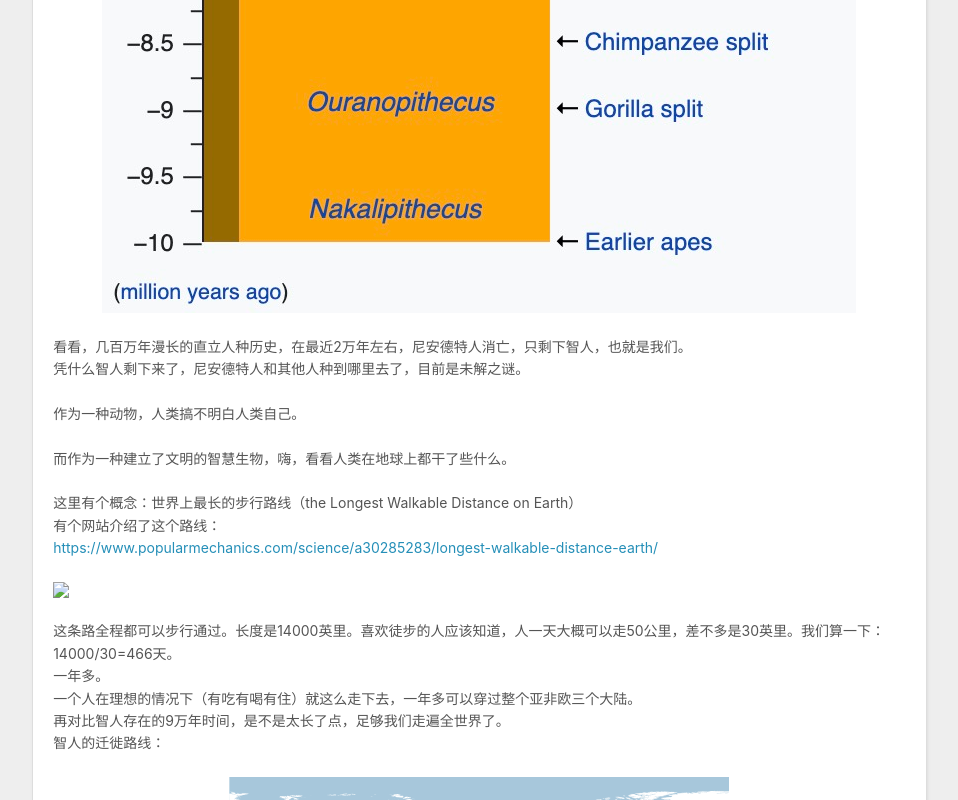
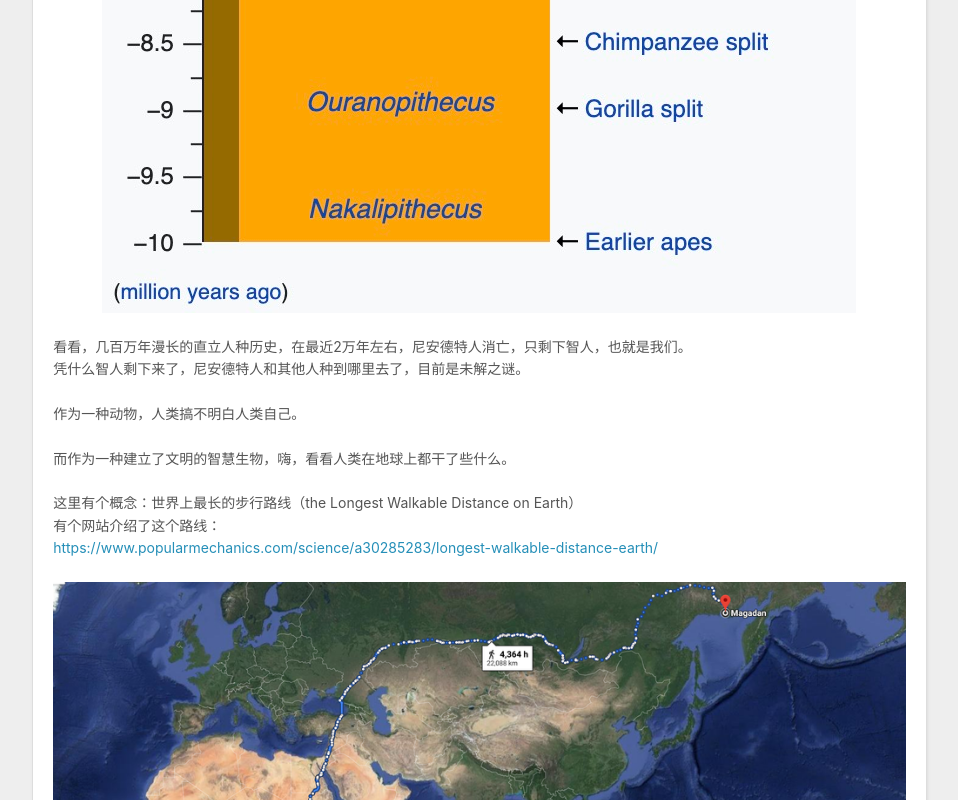
Before and after one commit to hawken-im/hawken-im.github.io, a plain HTML site: page index.html in a window 1280 px wide. Shown: the part 11200-12000 px from the top of the page, without its empty margins (8-966 px from the left). Drawn offline with nearby package versions, Linux system fonts and the light colour scheme.

Commit message:
Site updated: 2022-07-21 03:08:28

```diff
--- a/index.html
+++ b/index.html
@@ -176,7 +176,7 @@
 <p>作为一种动物，人类搞不明白人类自己。</p>
 <p>而作为一种建立了文明的智慧生物，嗨，看看人类在地球上都干了些什么。</p>
 <p>这里有个概念：世界上最长的步行路线（the Longest Walkable Distance on Earth）<br>有个网站介绍了这个路线：<br><a target="_blank" rel="noopener" href="https://www.popularmechanics.com/science/a30285283/longest-walkable-distance-earth/">https://www.popularmechanics.com/science/a30285283/longest-walkable-distance-earth/</a></p>
-<p><img src="/itsgettingbadorbetter/road.png"><br>这条路全程都可以步行通过。长度是14000英里。喜欢徒步的人应该知道，人一天大概可以走50公里，差不多是30英里。我们算一下：14000&#x2F;30&#x3D;466天。<br>一年多。<br>一个人在理想的情况下（有吃有喝有住）就这么走下去，一年多可以穿过整个亚非欧三个大陆。<br>再对比智人存在的9万年时间，是不是太长了点，足够我们走遍全世界了。<br>智人的迁徙路线：</p>
+<p><img src="/2022/06/10/itsgettingbadorbetter/road.png"><br>这条路全程都可以步行通过。长度是14000英里。喜欢徒步的人应该知道，人一天大概可以走50公里，差不多是30英里。我们算一下：14000&#x2F;30&#x3D;466天。<br>一年多。<br>一个人在理想的情况下（有吃有喝有住）就这么走下去，一年多可以穿过整个亚非欧三个大陆。<br>再对比智人存在的9万年时间，是不是太长了点，足够我们走遍全世界了。<br>智人的迁徙路线：</p>
 <p><img src="/2022/06/10/itsgettingbadorbetter/homo.png"><br>祖先在几万年前走遍全世界，看看我们现在，有了汽车，飞机，火车，远洋巨轮。我们却被自己在地图上画的那一根根线，圈了起来，哪儿都去不了。</p>
 <p>我在[元宇宙三问]这篇文章中就说，人类以后也许再也没有自由迁徙的日子了，统统到虚拟世界去当电池，赚取维持肉身存活的营养液吧。</p>
 <p>朱利安大王讲到史前文明的壁画。<br>首先这是3万年前的史前壁画，发现于法国拉斯科洞穴。</p>
```
Also changed, not shown: 2022/06/10/itsgettingbadorbetter/index.html (+3 -3 lines).
